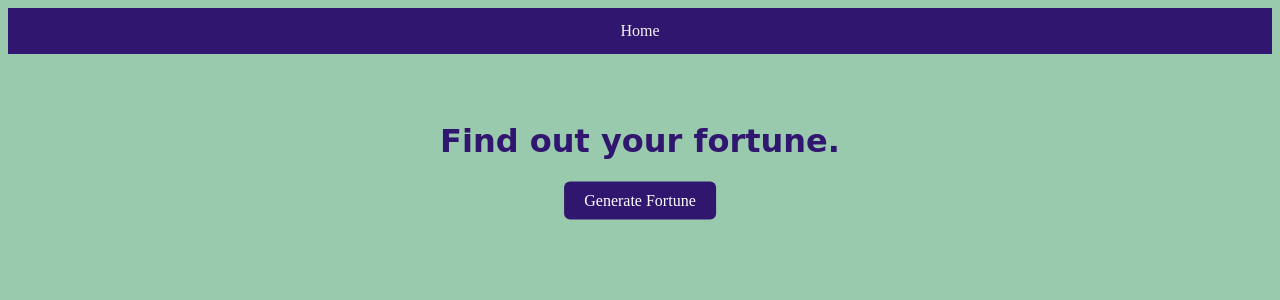
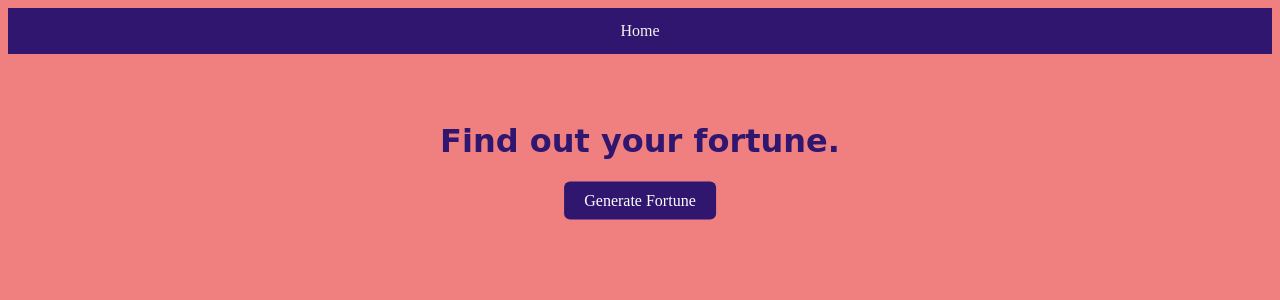
Before and after one commit to K1610174/Multi-service-QA-SFIA2, a Flask app: page / in a window 1280 px wide. Shown: the top 300 px of the page. Run offline with Flask 2, Linux system fonts and the light colour scheme.

Commit message:
testing change in pipeline

```diff
--- a/service1/application/templates/layout.html
+++ b/service1/application/templates/layout.html
@@ -4,7 +4,7 @@
         <title>{{ title }} - Page</title>
         <style>
             body {
-                background-color:rgb(154, 202, 173);
+                background-color:lightcoral;
                 text-align: center;
             }
             h1 {
```
